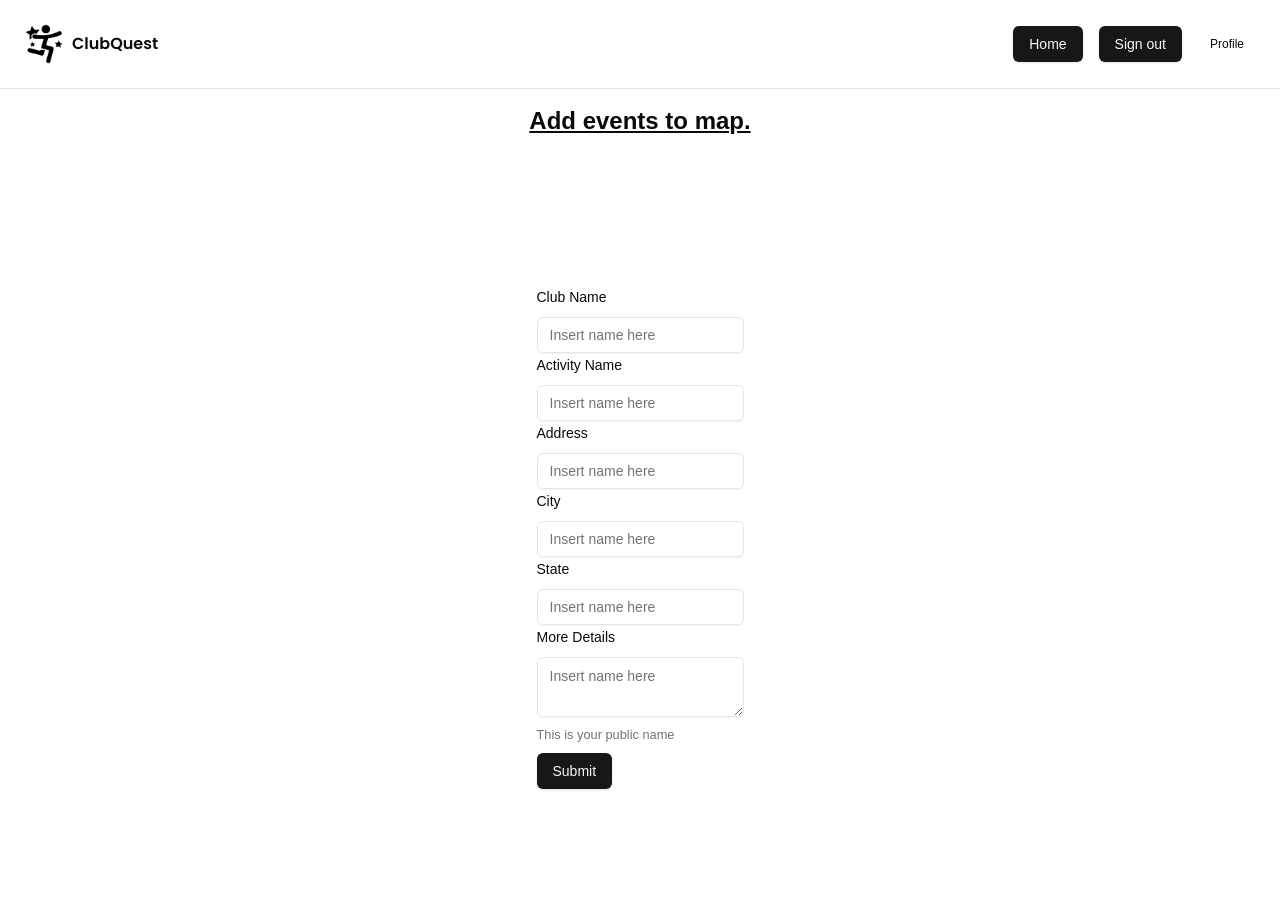
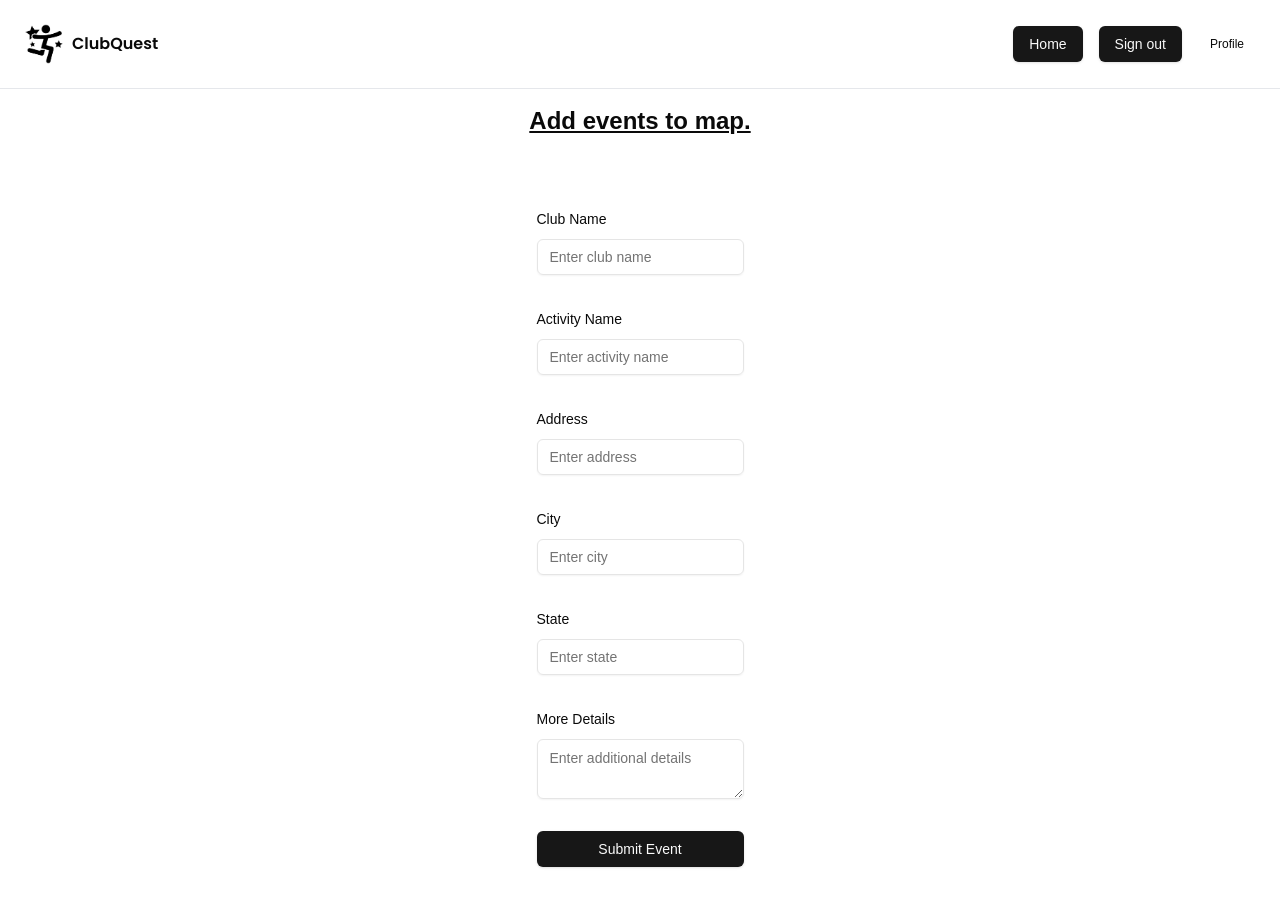
Before and after one commit to Khaliqo0324/Activity-Finder, a Next.js app in the folder activity_app/: page /base2 in a window 1280 px wide. Shown: the top 906 px of the page. Built offline with nearby package versions, Linux system fonts and the light colour scheme.

Commit message:
Changes to add event form and naming

```diff
--- a/activity_app/src/app/(addEvent)/_components/AddEvent.tsx
+++ b/activity_app/src/app/(addEvent)/_components/AddEvent.tsx
@@ -1,153 +1,139 @@
 "use client";
 
-import { Avatar } from "@/components/ui/avatar";
-import { Logo } from "../../../components/logo";
 import { Button } from "@/components/ui/button";
-import Link from "next/link";
-import { UserAvatar } from "@/components/avatar";
-import {Form}  from "@/components/ui/form";
-import {useFormField} from "@/components/ui/form";
-import {FormItem} from "@/components/ui/form";
-import {FormLabel} from "@/components/ui/form";
-import {FormControl} from "@/components/ui/form";
-import { FormDescription } from "@/components/ui/form";
-import {FormMessage} from "@/components/ui/form";
-import {FormField} from "@/components/ui/form";
+import { Form } from "@/components/ui/form";
+import { FormField } from "@/components/ui/form";
+import { FormItem } from "@/components/ui/form";
+import { FormLabel } from "@/components/ui/form";
+import { FormControl } from "@/components/ui/form";
+import { Input } from "@/components/ui/input";
+import { Textarea } from "@/components/ui/textarea";
+import { useState } from 'react';
 import { useForm } from "react-hook-form";
-import { Input } from "@/components/ui/input"
-import {Textarea} from "@/components/ui/textarea";
-import { useState } from 'react';
+import { z } from "zod";
+import { zodResolver } from "@hookform/resolvers/zod";
 
-type EventProps = {
-    event: {
-      name: string;
-      activity: string;
-      address: string;
-      city: string;
-      state: string;
-      details: string;
-    };
-}
+// Define the form schema
+const formSchema = z.object({
+  name: z.string().min(1, "Club name is required"),
+  activity: z.string().min(1, "Activity name is required"),
+  address: z.string().min(1, "Address is required"),
+  city: z.string().min(1, "City is required"),
+  state: z.string().min(1, "State is required"),
+  details: z.string().min(1, "Details are required"),
+});
 
-
+// Infer the form type from the schema
+type FormValues = z.infer<typeof formSchema>;
 
 export const AddEvent = () => {
-    const [name, setName] = useState("");
-    const [activity, setActivity] = useState("");
-    const [address, setAddress] = useState("");
-    const [city, setCity] = useState("");
-    const [state, setState] = useState("");
-    const [details, setDetails] = useState("");
+    // Initialize form with proper types
+    const form = useForm<FormValues>({
+        resolver: zodResolver(formSchema),
+        defaultValues: {
+            name: "",
+            activity: "",
+            address: "",
+            city: "",
+            state: "",
+            details: "",
+        },
+    });
 
-    const SignupInfo = ({event} : EventProps) => {
-        const outputData = () => {
-            <div>
-            <h1>Name: {name} </h1>
-            <p> Activity: {activity} </p>
-            <p>Address {address} </p>
-            <p>City: {city} </p>
-            <p>State: {state} </p>
-            <p>Details: {details} </p>
-            </div>
-        }
-        console.log(outputData);
-    }
+    // Form submission handler
+    const onSubmit = (values: FormValues) => {
+        console.log("Form submitted with data:", values);
+        form.reset();
+    };
 
-    const submitHandler = (e) => {
-        console.log(form);
-        e.preventDefault();
-        if (name != "" && activity != "" && address != "" && city != "" && state != "" && details != ""){
-            setName("");
-            setActivity("");
-            setAddress("");
-            setCity("");
-            setState("");
-            setDetails("");
-        }
-        console.log(SignupInfo);
-    }
-
-
-    const form = useForm();
     return (
-    <div>
+        <div className="max-w-2xl mx-auto p-4">
             <Form {...form}>
-        <form className="space-y-8">
-
+                <form onSubmit={form.handleSubmit(onSubmit)} className="space-y-8">
                     <FormField
-
                         control={form.control}
-            name="username"
+                        name="name"
                         render={({ field }) => (
-                <FormItem onSubmit={submitHandler}>
+                            <FormItem>
                                 <FormLabel>Club Name</FormLabel>
                                 <FormControl>
-                        <Input placeholder="Insert name here"
-                        onChange={(e) => setName(e.target.value)}
-                        value={name}
-                        id="name"
-                        type="text" />
+                                    <Input placeholder="Enter club name" {...field} />
                                 </FormControl>
-                    <FormLabel>Activity Name</FormLabel>
-                    <FormControl>
-                        <Input placeholder="Insert name here"
-                        onChange={(e) => setActivity(e.target.value)}
-                        value={activity}
-                        id="activity"
-                        type="text" />
-                    </FormControl>
-                    <FormLabel>Address</FormLabel>
-                    <FormControl>
-                        <Input placeholder="Insert name here"
-                        onChange={(e) => setAddress(e.target.value)}
-                        value={address}
-                        id="address"
-                        type="text" />
-                    </FormControl>
-                    <FormLabel>City</FormLabel>
-                    <FormControl>
-                        <Input placeholder="Insert name here"
-                        onChange={(e) => setCity(e.target.value)}
-                        value={city}
-                        id="city"
-                        type="text" />
-                    </FormControl>
-                    <FormLabel>State</FormLabel>
-                    <FormControl>
-                        <Input placeholder="Insert name here"
-                        onChange={(e) => setState(e.target.value)}
-                        value={state}
-                        id="state"
-                        type="text" />
-                    </FormControl>
-                    <FormLabel>More Details</FormLabel>
-                    <FormControl>
-                        <Textarea placeholder="Insert name here"
-                        onChange={(e) => setDetails(e.target.value)}
-                        value={details}
-                        id="details"
-                        />
-                    </FormControl>
-                    <FormDescription>This is your public name</FormDescription>
-                    <Button type="submit">Submit</Button>
-                    <FormMessage />
                             </FormItem>
                         )}
                     />
 
+                    <FormField
+                        control={form.control}
+                        name="activity"
+                        render={({ field }) => (
+                            <FormItem>
+                                <FormLabel>Activity Name</FormLabel>
+                                <FormControl>
+                                    <Input placeholder="Enter activity name" {...field} />
+                                </FormControl>
+                            </FormItem>
+                        )}
+                    />
+
+                    <FormField
+                        control={form.control}
+                        name="address"
+                        render={({ field }) => (
+                            <FormItem>
+                                <FormLabel>Address</FormLabel>
+                                <FormControl>
+                                    <Input placeholder="Enter address" {...field} />
+                                </FormControl>
+                            </FormItem>
+                        )}
+                    />
+
+                    <FormField
+                        control={form.control}
+                        name="city"
+                        render={({ field }) => (
+                            <FormItem>
+                                <FormLabel>City</FormLabel>
+                                <FormControl>
+                                    <Input placeholder="Enter city" {...field} />
+                                </FormControl>
+                            </FormItem>
+                        )}
+                    />
+
+                    <FormField
+                        control={form.control}
+                        name="state"
+                        render={({ field }) => (
+                            <FormItem>
+                                <FormLabel>State</FormLabel>
+                                <FormControl>
+                                    <Input placeholder="Enter state" {...field} />
+                                </FormControl>
+                            </FormItem>
+                        )}
+                    />
+
+                    <FormField
+                        control={form.control}
+                        name="details"
+                        render={({ field }) => (
+                            <FormItem>
+                                <FormLabel>More Details</FormLabel>
+                                <FormControl>
+                                    <Textarea
+                                        placeholder="Enter additional details"
+                                        {...field}
+                                    />
+                                </FormControl>
+                            </FormItem>
+                        )}
+                    />
+
+                    <Button type="submit" className="w-full">Submit Event</Button>
                 </form>
             </Form>
-
-
-
-
-
-
         </div>
-
-
-   )
-
-
-
-}
+    );
+};
--- a/activity_app/src/app/(landing)/_components/heading.tsx
+++ b/activity_app/src/app/(landing)/_components/heading.tsx
@@ -15,7 +15,7 @@ export const Heading = () => {
             </h3>
             <Button>
                 <Link href="/base">
-                    Enter NAME
+                    Enter ClubQuest
 
                 </Link>
             </Button>
--- a/activity_app/src/app/(landing)/_components/navbar.tsx
+++ b/activity_app/src/app/(landing)/_components/navbar.tsx
@@ -18,7 +18,7 @@ export const Navbar = () => {
 
                 <Button size="sm" asChild>
                     <Link href="/base">
-                        Enter NAME
+                        Enter ClubQuest
                     </Link>
                 </Button>
 
```
Lines whose indentation alone changed are shown as unchanged.
